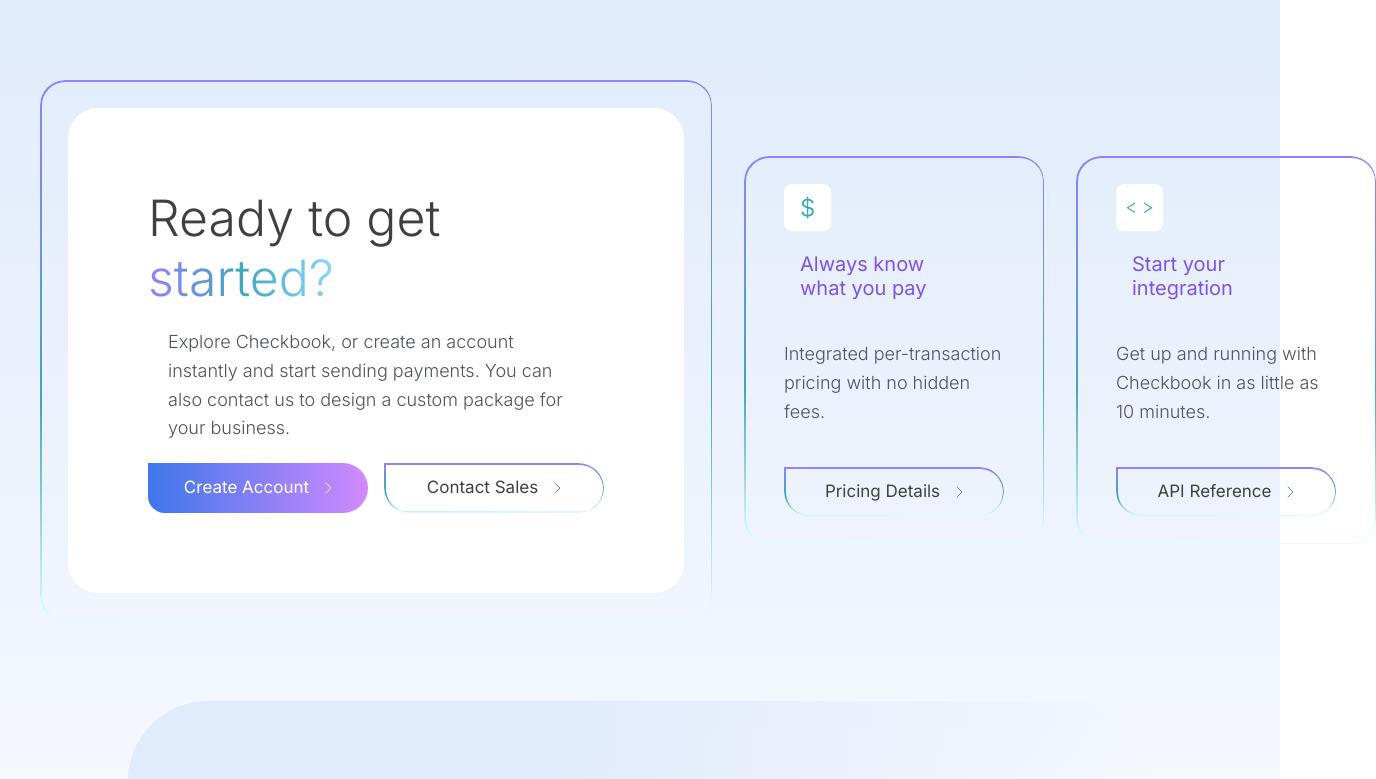
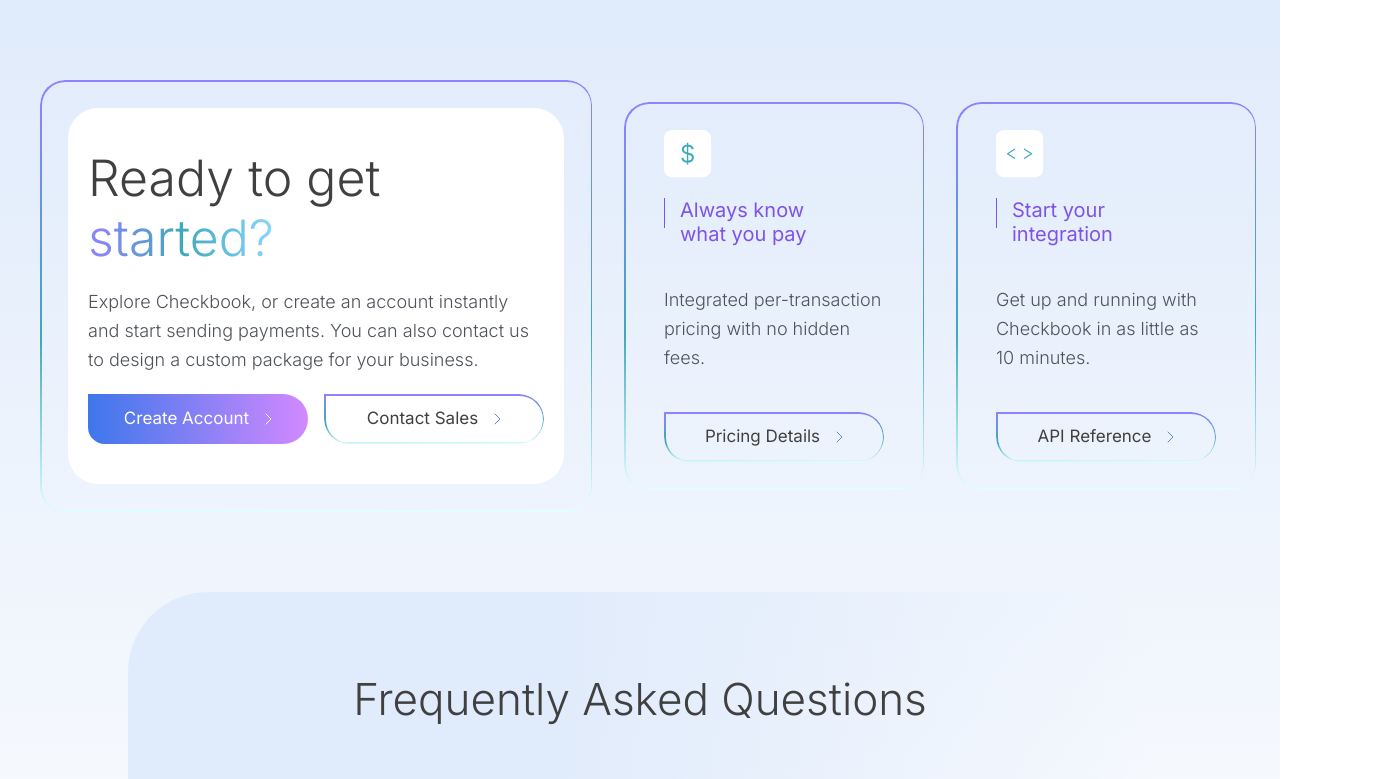
Before and after one commit to Pirai-Infotech/Pirai-checkbook-website, a Next.js app: page / in a window 1280 px wide. Shown: the top 779 px of the page, 1376 px wide, since content can reach past the window. Built offline with nearby package versions, Linux system fonts and the light colour scheme.

Commit message:
Ready to get start page responsive changes done

```diff
--- a/app/globals.css
+++ b/app/globals.css
@@ -43,7 +43,8 @@
   line-height: initial;
 }
 h2 {
-  font-size: calc(1.2vw + 1rem);
+  /* font-size: calc(1.2vw + 1rem); */
+  font-size: 50px;
   font-weight: 300;
   color: var(--primary-color);
   line-height: initial;
@@ -209,19 +210,16 @@
   p{
     font-size: 1em;
   }
+  .lin-bf-txt h4::before{
+    display: none;
+  }
 
 
 }
 
 
 @media only screen and (max-width: 1280px) {
-  h2 {
-    font-size: 50px;
-  }
 
-  .lin-bf-txt h4::before{
-    display: none;
-  }
 }
 
 
--- a/app/ui/ReadytoGetStart.js
+++ b/app/ui/ReadytoGetStart.js
@@ -9,18 +9,18 @@
 function ReadytoGetStart() {
   return (
     <div className="flex flex-col xl:flex-row items-center px-7 md:px-10 gap-8">
-      <div className="lg:p-7 grad-border bdr-sm-rds no-bdr flex-grow-1">
-        <div className="bg-[#fff] rounded-[30px] py-10 px-5 md:p-20">
+      <div className="lg:p-7 grad-border bdr-sm-rds no-bdr flex-grow-1 xl:w-[60%]">
+        <div className="bg-[#fff] rounded-[30px] py-10 px-5 2xl:p-[100px]">
           <h2 className="text-center xl:text-left">
             Ready to get <br />
             <span>started?</span>
           </h2>
-          <p className="text-center lg:text-left p-5">
+          <p className="text-center lg:text-left p-5 xl:px-0">
             Explore Checkbook, or create an account instantly and start sending
             payments. You can also contact us to design a custom package for
             your business.
           </p>
-          <div className="flex flex-col md:flex-row gap-4 items-center justify-center">
+          <div className="flex flex-col md:flex-row gap-4 items-center justify-center xl:justify-start">
             <CTAButton
               icon={signupArrow}
               backgroundType={"bg-gradient-to-r"}
```
